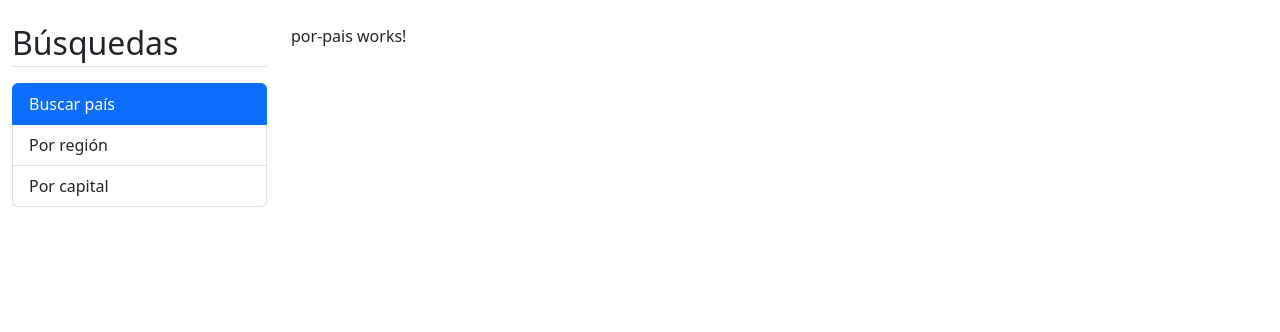
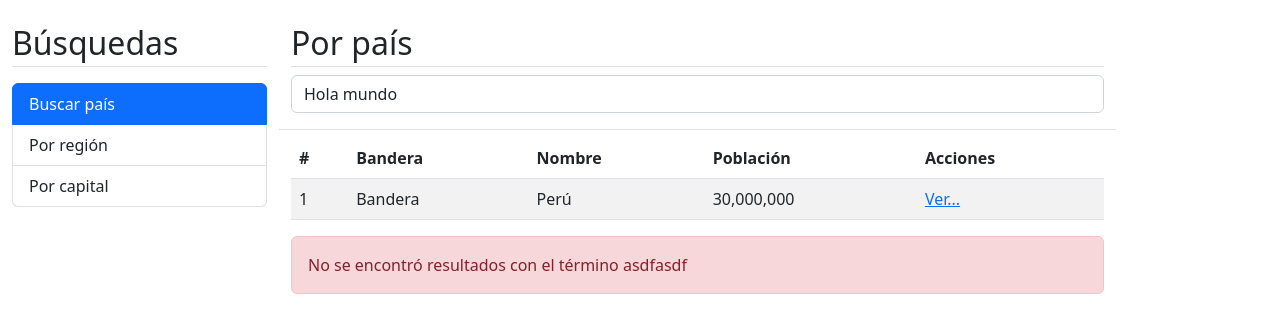
Before and after one commit to magadiflo/angular-paises-app, an Angular app: page / in a window 1280 px wide. Shown: the top 332 px of the page. Built offline with nearby package versions, Linux system fonts and the light colour scheme.

Commit message:
Componente para buscar por país

```diff
--- a/src/app/pais/pages/por-pais/por-pais.component.html
+++ b/src/app/pais/pages/por-pais/por-pais.component.html
@@ -1 +1,35 @@
-<p>por-pais works!</p>
+<h2 class="border-bottom mb-2 pb-1">Por país</h2>
+<div class="row pb-3 mb-2 border-bottom">
+    <div class="col">
+        <form (ngSubmit)="buscar()" autocomplete="off">
+            <input type="text" name="termino" [(ngModel)]="termino" class="form-control" placeholder="Ingresa país...">
+        </form>
+    </div>
+</div>
+<div class="row">
+    <div class="col">
+        <table class="table table-striped">
+            <thead>
+                <tr>
+                    <th>#</th>
+                    <th>Bandera</th>
+                    <th>Nombre</th>
+                    <th>Población</th>
+                    <th>Acciones</th>
+                </tr>
+            </thead>
+            <tbody>
+                <tr>
+                    <td>1</td>
+                    <td>Bandera</td>
+                    <td>Perú</td>
+                    <td>30,000,000</td>
+                    <td><a href="#">Ver...</a></td>
+                </tr>
+            </tbody>
+        </table>
+    </div>
+</div>
+<div class="alert alert-danger">
+    No se encontró resultados con el término asdfasdf
+</div>
--- a/src/app/pais/pages/por-pais/por-pais.component.ts
+++ b/src/app/pais/pages/por-pais/por-pais.component.ts
@@ -8,9 +8,15 @@ import { Component, OnInit } from '@angular/core';
 })
 export class PorPaisComponent implements OnInit {
 
+  termino: string = 'Hola mundo';
+
   constructor() { }
 
   ngOnInit(): void {
   }
 
+  buscar(): void {
+    console.log(this.termino);
+  }
+
 }
--- a/src/app/pais/pais.module.ts
+++ b/src/app/pais/pais.module.ts
@@ -1,5 +1,6 @@
 import { NgModule } from '@angular/core';
 import { CommonModule } from '@angular/common';
+import { FormsModule } from '@angular/forms';
 
 import { PorCapitalComponent } from './pages/por-capital/por-capital.component';
 import { PorPaisComponent } from './pages/por-pais/por-pais.component';
@@ -22,7 +23,8 @@ import { VerPaisComponent } from './pages/ver-pais/ver-pais.component';
     VerPaisComponent,
   ],
   imports: [
-    CommonModule
+    CommonModule,
+    FormsModule,
   ]
 })
 export class PaisModule { }
```
